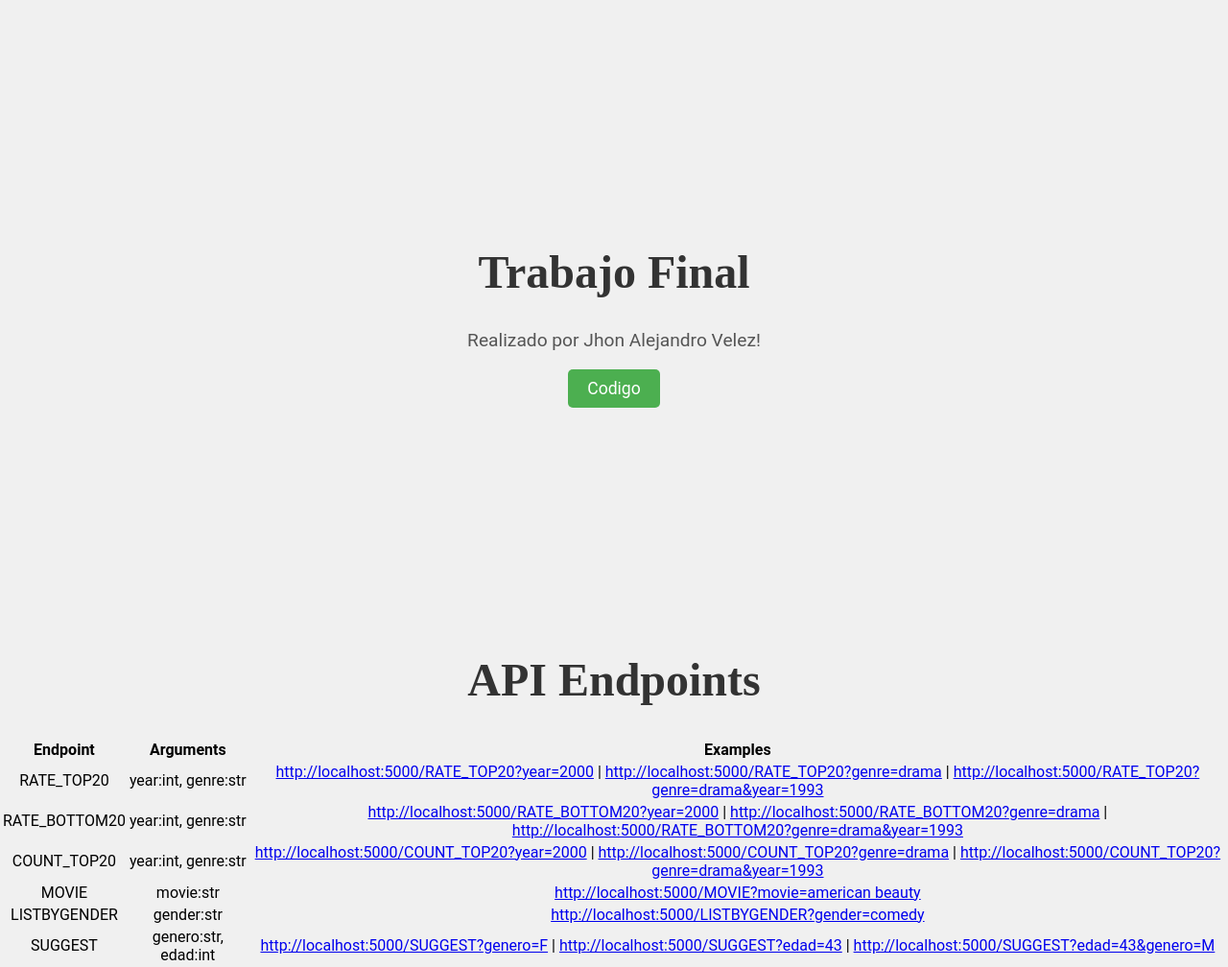
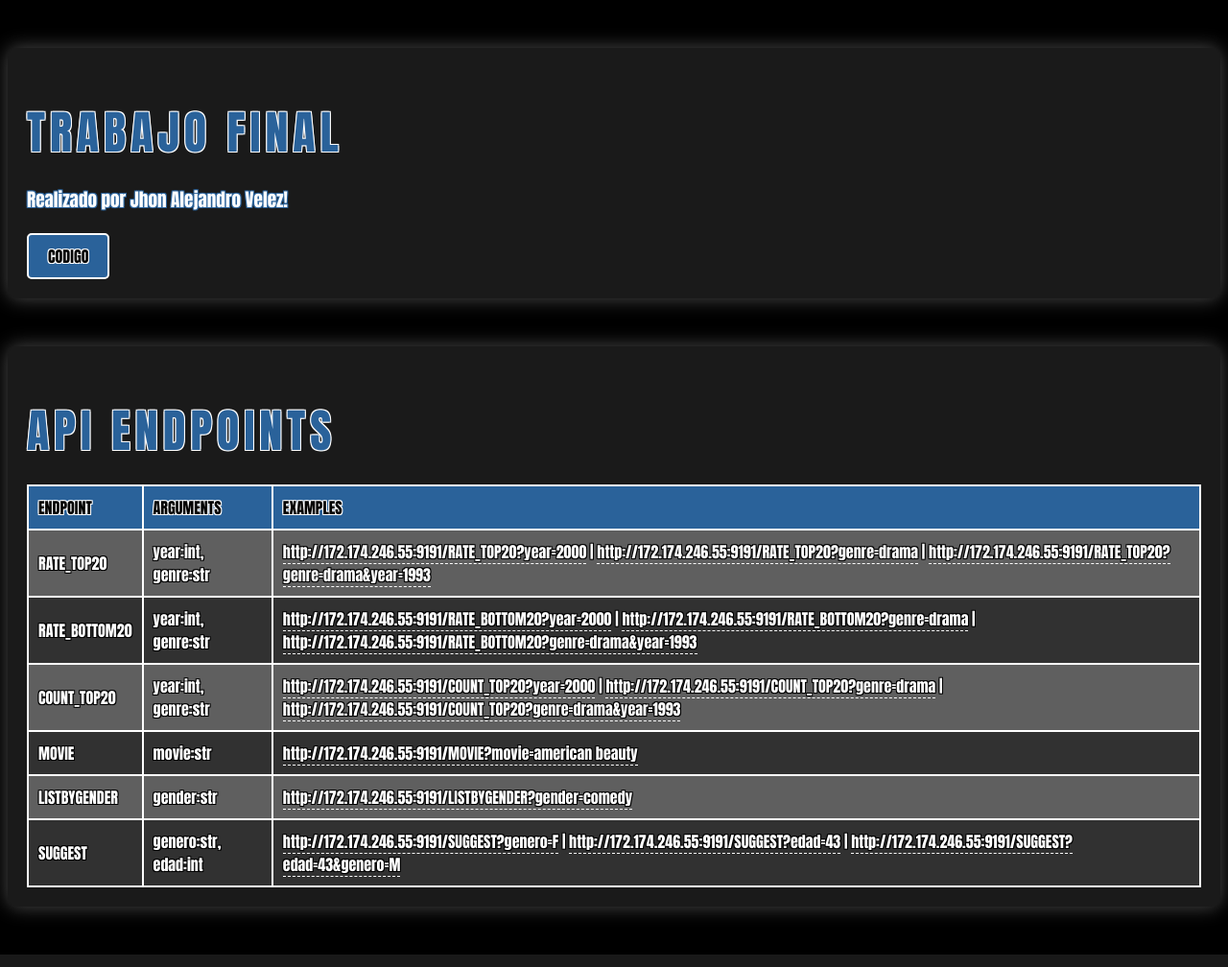
Before and after one commit to jhonvelez997/-Trabajo-Final, a Flask app: page / in a window 1280 px wide. Shown: the whole page at 96% size. Run offline with Flask 3, Linux system fonts and the light colour scheme; parts of the project's set-up code (start-up, migrations or seed data) failed here and were passed over.

Commit message:
fixed html

```diff
--- a/static/style.css
+++ b/static/style.css
@@ -1,37 +1,113 @@
 body {
-    margin: 0;
-    padding: 0;
-    font-family: 'Roboto', sans-serif;
-    background-color: #f0f0f0;
+  background-color: #000;
+  color: #fff;
+  font-family: Impact, Charcoal, sans-serif;
 }
 
 .container {
-    text-align: center;
-    margin-top: 20%;
+  margin: 50px auto;
+  padding: 20px;
+  background-color: rgba(255, 255, 255, 0.1);
+  border-radius: 10px;
+  box-shadow: 0 0 20px rgba(255, 255, 255, 0.3);
 }
 
 h1 {
-    font-family: 'Roboto Slab', serif;
   font-size: 3em;
-    color: #333;
+  text-transform: uppercase;
+  letter-spacing: 5px;
+  margin-bottom: 20px;
+  color: #2A629A;
+  text-shadow:
+    -1px -1px 0 #fff,
+     1px -1px 0 #fff,
+    -1px  1px 0 #fff,
+     1px  1px 0 #fff;
 }
 
 p {
   font-size: 1.2em;
-    color: #555;
+  line-height: 1.5;
+  margin-bottom: 20px;
+  text-shadow:
+    -1px -1px 0 #2A629A,
+     1px -1px 0 #2A629A,
+    -1px  1px 0 #2A629A,
+     1px  1px 0 #2A629A;
+
+}
+
+a {
+  color: #fff;
+  text-decoration: none;
+  border-bottom: 1px dashed #fff;
+}
+
+a:hover {
+  color: #2A629A;
+  border-bottom-color: #fff;
+}
+
+table {
+  width: 100%;
+  margin-top: 20px;
+  border-collapse: collapse;
+}
+
+th, td {
+  padding: 10px;
+  text-align: left;
+  border-bottom: 1px solid #fff;
+}
+
+th {
+  background-color: #2A629A;
+  color: black;
+  text-transform: uppercase;
+  border: 2px solid white;
+  text-shadow:
+    -1px -1px 0 white,
+     1px -1px 0 white,
+    -1px  1px 0 white,
+     1px  1px 0 white;
+}
+
+td {
+  background-color: rgba(255, 255, 255, 0.1);
+  border: 2px solid white;
+  text-shadow:
+    -1px -1px 0 black,
+     1px -1px 0 black,
+    -1px  1px 0 black,
+     1px  1px 0 black;
+}
+
+tr:nth-child(even) td {
+  background-color: rgba(255, 255, 255, 0.3);
 }
 
 .btn {
   display: inline-block;
   padding: 10px 20px;
-    background-color: #4CAF50;
-    color: #fff;
-    text-decoration: none;
-    font-size: 1.1em;
+  background-color: #2A629A;
+  color: #000;
+  text-transform: uppercase;
+  font-weight: bold;
+  border: 2px solid #fff;
   border-radius: 5px;
-    transition: background-color 0.3s;
+  transition: background-color 0.3s, color 0.3s;
+  text-shadow:
+    -1px -1px 0 #fff,
+     1px -1px 0 #fff,
+    -1px  1px 0 #fff,
+     1px  1px 0 #fff;
 }
 
 .btn:hover {
-    background-color: #45a049;
+  background-color: #fff;
+  color: #2A629A;
 }
+
+.btn:active {
+  transform: translateY(1px);
+}
--- a/templates/index.html
+++ b/templates/index.html
@@ -3,14 +3,14 @@
 <head>
   <meta charset="UTF-8">
   <meta name="viewport" content="width=device-width, initial-scale=1.0">
-  <title>Manly Landing Page</title>
+  <title>Trabajo final Arquitectura</title>
   <link rel= "stylesheet" type= "text/css" href= "{{ url_for('static',filename='style.css') }}">
 </head>
 <body>
   <div class="container">
     <h1>Trabajo Final </h1>
     <p>Realizado por Jhon Alejandro Velez!</p>
-    <a href="#" class="btn">Codigo</a>
+    <a href="https://github.com/jhonvelez997/-Trabajo-Final" class="btn">Codigo</a>
   </div>
 
 
@@ -25,32 +25,32 @@
       <tr>
         <td>RATE_TOP20</td>
         <td>year:int, genre:str</td>
-        <td><a href="http://localhost:5000/RATE_TOP20?year=2000">http://localhost:5000/RATE_TOP20?year=2000</a> | <a href="http://localhost:5000/RATE_TOP20?genre=drama">http://localhost:5000/RATE_TOP20?genre=drama</a> | <a href="http://localhost:5000/RATE_TOP20?genre=drama&year=1993">http://localhost:5000/RATE_TOP20?genre=drama&year=1993</a></td>
+        <td><a href="http://172.174.246.55:9191/RATE_TOP20?year=2000">http://172.174.246.55:9191/RATE_TOP20?year=2000</a> | <a href="http://172.174.246.55:9191/RATE_TOP20?genre=drama">http://172.174.246.55:9191/RATE_TOP20?genre=drama</a> | <a href="http://172.174.246.55:9191/RATE_TOP20?genre=drama&year=1993">http://172.174.246.55:9191/RATE_TOP20?genre=drama&year=1993</a></td>
       </tr>
       <tr>
         <td>RATE_BOTTOM20</td>
         <td>year:int, genre:str</td>
-        <td><a href="http://localhost:5000/RATE_BOTTOM20?year=2000">http://localhost:5000/RATE_BOTTOM20?year=2000</a> | <a href="http://localhost:5000/RATE_BOTTOM20?genre=drama">http://localhost:5000/RATE_BOTTOM20?genre=drama</a> | <a href="http://localhost:5000/RATE_BOTTOM20?genre=drama&year=1993">http://localhost:5000/RATE_BOTTOM20?genre=drama&year=1993</a></td>
+        <td><a href="http://172.174.246.55:9191/RATE_BOTTOM20?year=2000">http://172.174.246.55:9191/RATE_BOTTOM20?year=2000</a> | <a href="http://172.174.246.55:9191/RATE_BOTTOM20?genre=drama">http://172.174.246.55:9191/RATE_BOTTOM20?genre=drama</a> | <a href="http://172.174.246.55:9191/RATE_BOTTOM20?genre=drama&year=1993">http://172.174.246.55:9191/RATE_BOTTOM20?genre=drama&year=1993</a></td>
       </tr>
       <tr>
         <td>COUNT_TOP20</td>
         <td>year:int, genre:str</td>
-        <td><a href="http://localhost:5000/COUNT_TOP20?year=2000">http://localhost:5000/COUNT_TOP20?year=2000</a> | <a href="http://localhost:5000/COUNT_TOP20?genre=drama">http://localhost:5000/COUNT_TOP20?genre=drama</a> | <a href="http://localhost:5000/COUNT_TOP20?genre=drama&year=1993">http://localhost:5000/COUNT_TOP20?genre=drama&year=1993</a></td>
+        <td><a href="http://172.174.246.55:9191/COUNT_TOP20?year=2000">http://172.174.246.55:9191/COUNT_TOP20?year=2000</a> | <a href="http://172.174.246.55:9191/COUNT_TOP20?genre=drama">http://172.174.246.55:9191/COUNT_TOP20?genre=drama</a> | <a href="http://172.174.246.55:9191/COUNT_TOP20?genre=drama&year=1993">http://172.174.246.55:9191/COUNT_TOP20?genre=drama&year=1993</a></td>
       </tr>
       <tr>
         <td>MOVIE</td>
         <td>movie:str</td>
-        <td><a href="http://localhost:5000/MOVIE?movie=american%20beauty">http://localhost:5000/MOVIE?movie=american beauty</a></td>
+        <td><a href="http://172.174.246.55:9191/MOVIE?movie=american%20beauty">http://172.174.246.55:9191/MOVIE?movie=american beauty</a></td>
       </tr>
       <tr>
         <td>LISTBYGENDER</td>
         <td>gender:str</td>
-        <td><a href="http://localhost:5000/LISTBYGENDER?gender=comedy">http://localhost:5000/LISTBYGENDER?gender=comedy</a></td>
+        <td><a href="http://172.174.246.55:9191/LISTBYGENDER?gender=comedy">http://172.174.246.55:9191/LISTBYGENDER?gender=comedy</a></td>
       </tr>
       <tr>
         <td>SUGGEST</td>
         <td>genero:str, edad:int</td>
-        <td><a href="http://localhost:5000/SUGGEST?genero=F">http://localhost:5000/SUGGEST?genero=F</a> | <a href="http://localhost:5000/SUGGEST?edad=43">http://localhost:5000/SUGGEST?edad=43</a> | <a href="http://localhost:5000/SUGGEST?edad=43&genero=M">http://localhost:5000/SUGGEST?edad=43&genero=M</a></td>
+        <td><a href="http://172.174.246.55:9191/SUGGEST?genero=F">http://172.174.246.55:9191/SUGGEST?genero=F</a> | <a href="http://172.174.246.55:9191/SUGGEST?edad=43">http://172.174.246.55:9191/SUGGEST?edad=43</a> | <a href="http://172.174.246.55:9191/SUGGEST?edad=43&genero=M">http://172.174.246.55:9191/SUGGEST?edad=43&genero=M</a></td>
       </tr>
     </table>
   </div>
```
Lines whose indentation alone changed are shown as unchanged.
